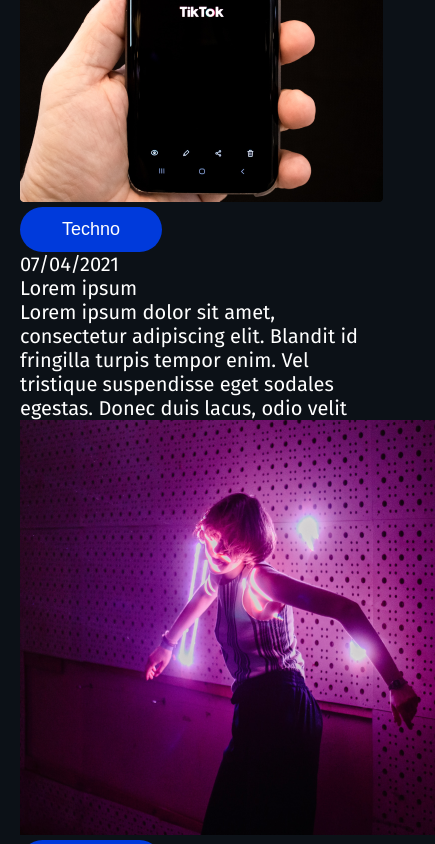
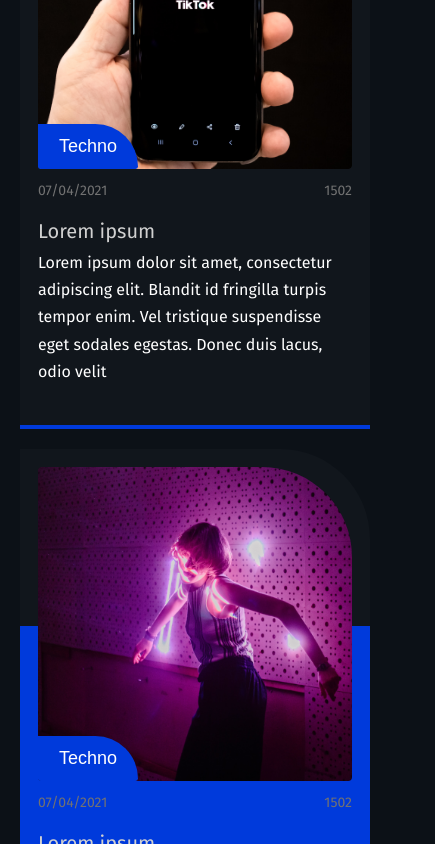
Before and after one commit to Bikram48/raven-web-agency, a React (Create React App) app: page / in a window 390 px wide. Shown: the part 9660-10504 px from the top of the page, 435 px wide, since content can reach past the window. Built offline with nearby package versions, Linux system fonts and the light colour scheme.

Commit message:
complete - mobile version of blog component

```diff
--- a/src/components/blog/blogcard/BlogCard.js
+++ b/src/components/blog/blogcard/BlogCard.js
@@ -11,7 +11,10 @@ export default function BlogCard({ image }) {
         <button>{category}</button>
       </div>
       <div className="raven__blog-card_body">
-        <p className="raven__blog-card_date">{date}</p>
+        <div className="raven__blog-card_body-header">
+          <p className="raven__blog-card_date">{date}</p>
+          <p className="raven__blog-card_id">1502</p>
+        </div>
         <p className="raven__blog-card_title">{title}</p>
         <p className="raven__blog-card_text">{content}</p>
       </div>
--- a/src/components/blog/blogcard/blogcard.css
+++ b/src/components/blog/blogcard/blogcard.css
@@ -0,0 +1,73 @@
+.raven__blog-cards_content {
+    border-radius: 0px 90px 0px 0px;
+    background: #11161C;
+    border-bottom: 4px solid var(--btn-background);
+    padding: .9em;
+    margin-bottom: 1em;
+    z-index: 0;
+}
+
+.raven__blog-cards_content:nth-child(2) {
+    position: relative;
+}
+
+.raven__blog-cards_content:nth-child(2) .raven__blog-card_date
+.raven__blog-cards_content:nth-child(2) .raven__blog-card_id {
+    color: #89A8FF;
+}
+
+.raven__blog-cards_content:nth-child(2)::after {
+    z-index: -1;
+    content: "";
+    position: absolute;
+    /* height: 100%; */
+    top: 30%;
+    right: 0;
+    left: 0;
+    height: 70%;
+    background-color: var(--btn-background);
+}
+
+.raven__blog-card_image {
+    position: relative;
+    width: 100%;
+    height: 100%;
+    margin-bottom: .4em;
+}
+
+.raven__blog-card_image img {
+    border-radius: 4px 90px 4px 4px;
+    width: 100%;
+}
+
+.raven__blog-card_image button {
+    position: absolute;
+    left: 0;
+    bottom: 5px;
+    border-radius: 0px 69.5px 4px 4px;
+    width: 100px;
+}
+
+.raven__blog-card_body-header {
+    display: flex;
+    justify-content: space-between;
+    margin-bottom: 1em;
+}
+
+.raven__blog-card_date,
+.raven__blog-card_id {
+    color: var(--text-secondary-color);
+    font-size: 1.4rem;
+}
+
+
+.raven__blog-card_title {
+    margin-bottom: .3em;
+    color: #D0D0D0;
+}
+
+.raven__blog-card_text {
+    font-size: 1.6rem;
+    line-height: 1.7;
+    margin-bottom: 1.4em;
+}
--- a/src/index.css
+++ b/src/index.css
@@ -5,6 +5,7 @@
     --secondary-color: white;
     --body-background: var(--primary-color);
     --text-color: var(--secondary-color);
+    --text-secondary-color: #727272;
     --btn-background: #003ADB;
     --card-background: #1B2837;
     --card-secondary-background: #2B61F7;
```
